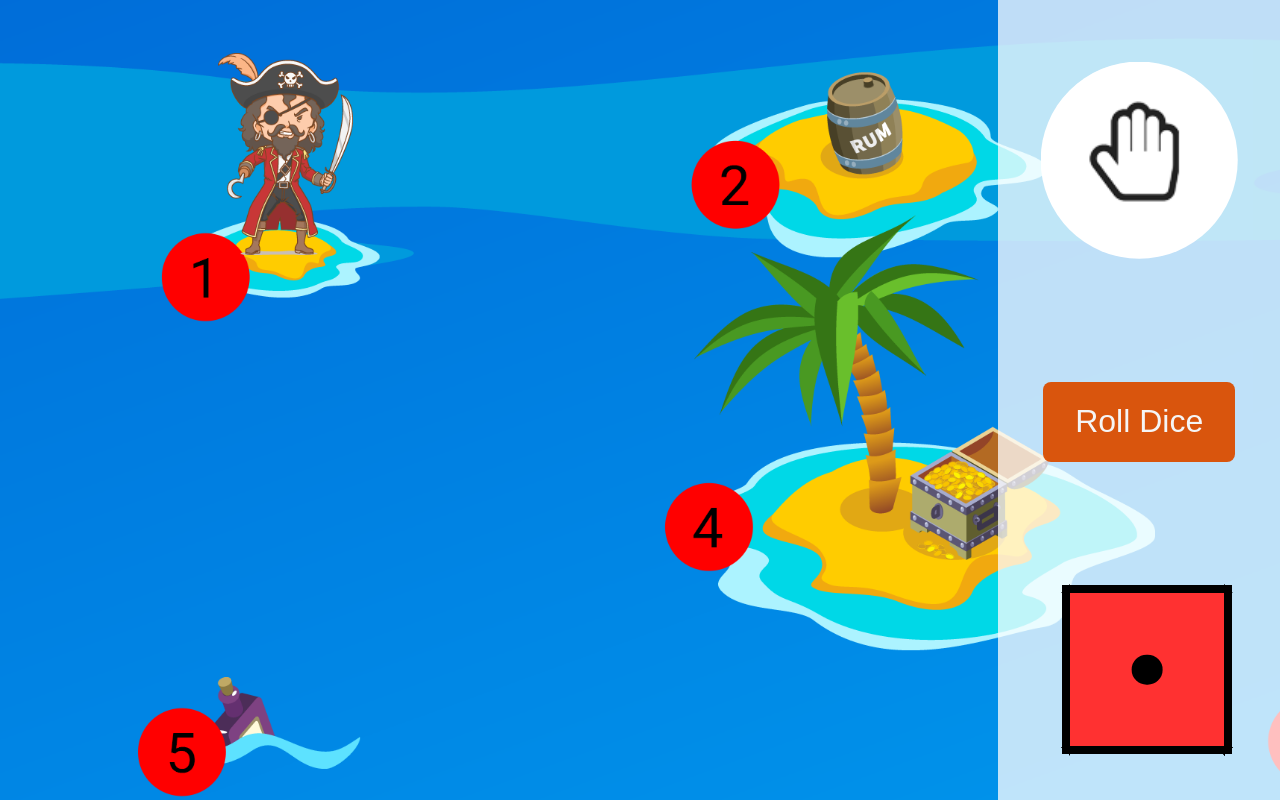
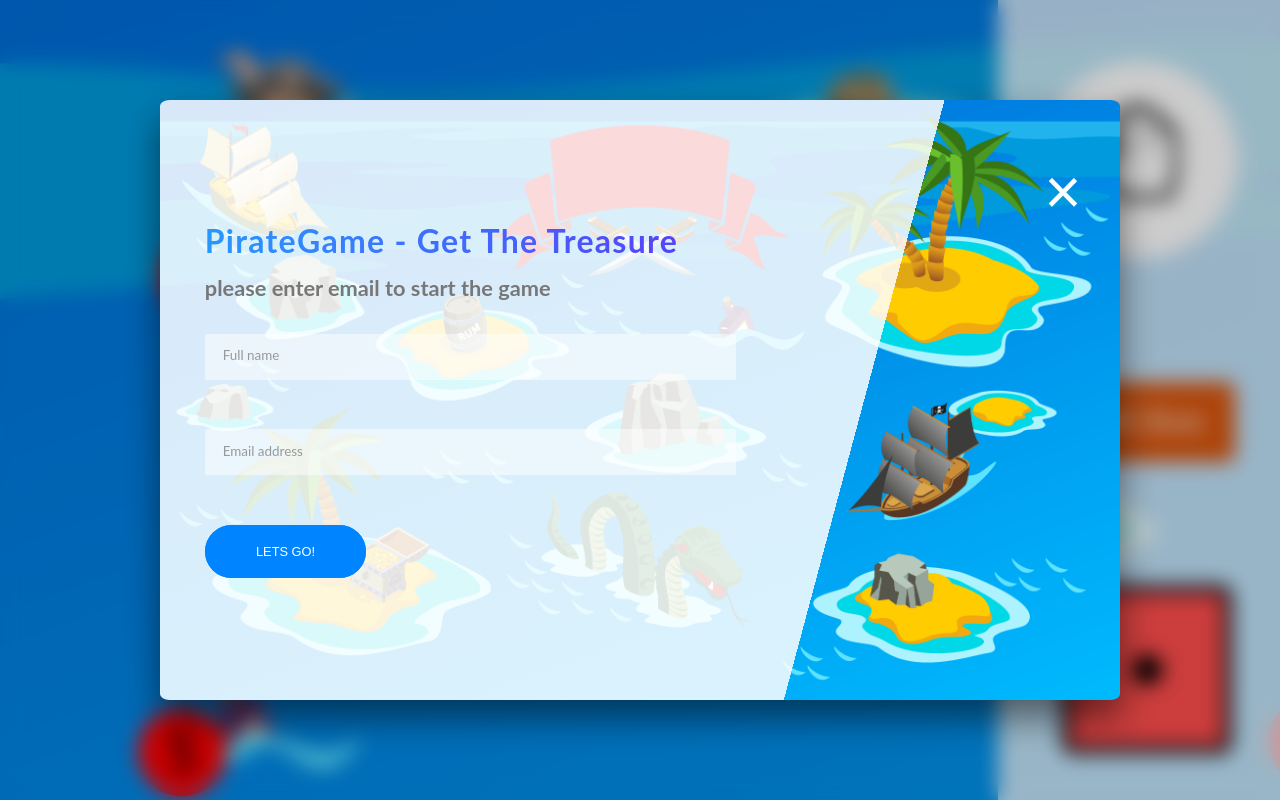
Before and after one commit to trh4/pirateGame, a React app in the folder pirategame/: page / in a window 1280 px wide. Shown: the top 800 px of the page. Built offline with nearby package versions, Linux system fonts and the light colour scheme.

Commit message:
finish frontEnd

```diff
--- a/pirategame/sass/base/_typography.scss
+++ b/pirategame/sass/base/_typography.scss
@@ -2,63 +2,16 @@ body {
   font-family: "Lato", sans-serif;
   font-weight: 400;
   /* font-size: 16px; */
-  line-height: 1.7;
+  line-height:  $default-font-size*2;
   color: $color-grey-dark;
   /* padding: 30px; */
 
 }
 
 .heading-primary {
-  color: $color-white;
-  text-transform: uppercase;
-  backface-visibility: hidden;
-  /* fix shake up for the animation */
-  /* margin-bottom: 60px; */
-  margin-bottom: 6rem;
-  // color: red;
-
-
-  &--main {
-    display: block;
-    /* font-size: 60px; */
-    font-size: 6rem;
-    font-weight: 400;
-    /* letter-spacing: 35px; */
-    letter-spacing: 3.5rem;
-    animation-name: moveInLeft;
-    animation-duration: 1s;
-    animation-timing-function: ease-out;
-    /* https://developer.mozilla.org/en-US/docs/Web/CSS/animation-timing-function */
-    /* animation-delay: 3s; */
-    /* animation-iteration-count: 3; */
-
-    @include respond(phone){
-      letter-spacing: 1rem;
-      font-size: 5rem;
-    }
-
-  }
-
-  &--sub {
-    display: block;
-    /* font-size: 20px; */
-    font-size: 2rem;
-    font-weight: 700;
-    /* letter-spacing: 17.4px; */
-    letter-spacing: 1.75rem;
-    animation-name: moveInRight;
-    animation-duration: 3s;
-    animation-timing-function: ease-out;
-
-    @include respond(phone){
-      letter-spacing: .5rem;
-    }
-  }
-}
-
-.heading-secondery {
-  font-size: 3.5rem;
-  text-transform: uppercase;
+  line-height:  $default-font-size*3;
+  font-size: $default-font-size*2.5;
+  // text-transform: uppercase;
   font-weight: 700;
   display: inline-block;
   background-image: linear-gradient(
@@ -69,27 +22,18 @@ body {
   -webkit-background-clip: text;
   color: transparent;
   transition: all 0.2s;
-  letter-spacing: 0.2rem;
+  letter-spacing:  $default-font-size*0.1;
 
-  @include respond(tab-port){
-    font-size: 3rem;
-    margin-top : 7rem ;// extra
-  }
-  @include respond(phone){
-    font-size: 2.5rem;
-    margin-top : 10rem  ;// extra
-
-  }
 
   &:hover {
-    transform: skewY(2deg) skewX(15deg) scale(1.1);
+    transform: skewY(1deg) skewX(1deg) scale(1.01);
     text-shadow: 0.5rem 1rem 2rem rgba($color-black, 0.2);
   }
 }
-.heading-tertiary {
-  font-size: $default-font-size;
+.heading-secondery {
+  font-size: $default-font-size*1.7;
   font-weight: 700;
-  text-transform: uppercase;
+  // text-transform: uppercase;
 }
 .paragraph {
   font-size: $default-font-size;
@@ -97,3 +41,9 @@ body {
     margin-bottom: 6rem;
   }
 }
+
+.heading-tertiary{
+  font-size: $default-font-size*3;
+  font-weight: 700;
+  text-align: center;
+}
--- a/pirategame/sass/base/_utilities.scss
+++ b/pirategame/sass/base/_utilities.scss
@@ -3,20 +3,13 @@
 }
 
 .u-margin-bottom-small {
-  margin-bottom: 1.5rem !important;
+  margin-bottom: 2vh !important;
 }
 .u-margin-bottom-medium {
-  margin-bottom: 4rem !important;
-  @include respond(tab-port) {
-    margin-bottom: 3rem !important;
-  }
+  margin-bottom: 4vh !important;
 }
 .u-margin-bottom-big {
   margin-bottom: 8rem !important;
-
-  @include respond(tab-port) {
-    margin-bottom: 5rem !important;
-  }
 }
 
 .u-margin-top-big {
--- /dev/null
+++ b/pirategame/sass/components/_button.scss
@@ -0,0 +1,74 @@
+.btn {
+  &,
+  &:link,
+  &:visited {
+    text-transform: uppercase;
+    text-decoration: none;
+    padding: $default-font-size*1.5 $default-font-size*4 ;
+    // padding: 10px 100px ;
+    display: inline-block;
+    /* border-radius: 100px; */
+    border-radius: 10rem;
+    transition: all 0.2s;
+    /* transition has to be on the perent */
+    position: relative;
+    font-size: $default-font-size;
+    //change for the <Button> elm
+    border: none;
+    cursor: pointer;
+  }
+
+
+  &:hover {
+    transform: translateY(-3px);
+    /* box-shadow: 0 10px 20px #00000033; */
+    box-shadow: 0 1rem 2rem rgba($color-black, 0.2);
+    /* box shadow - try online generator to study */
+    &::after {
+      transform: scaleX(1.4) scaleY(1.6);
+      opacity: 0;
+    }
+  }
+
+  &:active,
+  &:focus {
+    outline: none;
+    transform: translateY(-1px);
+    box-shadow: 0 0.5rem 1rem rgba($color-black, 0.2);
+  }
+
+  &--white {
+    background-color: $color-white;
+    color: $color-grey-dark;
+    &::after {
+      background-color: $color-white;
+    }
+  }
+
+  &--blue {
+    background-color: $color-primary;
+    color: $color-white;
+    &::after {
+      background-color: $color-primary;
+    }
+  }
+
+  &::after {
+    content: "";
+    display: inline-block;
+    height: 100%;
+    width: 100%;
+    border-radius: 100px;
+    position: absolute;
+    top: 0;
+    left: 0;
+    z-index: -1;
+    transition: all 0.2s;
+  }
+
+  &--animated {
+    animation: moveInBottom 0.5s ease-out 0.75s;
+    animation-fill-mode: backwards;
+    /* set the 0% animation setting for the delay too  */
+  }
+}
--- a/pirategame/sass/components/_cube.scss
+++ b/pirategame/sass/components/_cube.scss
@@ -21,9 +21,10 @@
   line-height: $cube-base;
   font-size: 15vh;
   font-weight: bold;
-  color: white;
+  // color: white;
   text-align: center;
   border: 1vh solid black;
+  border-radius: 7%;
   &::before {
     position: absolute;
     content: "";
@@ -34,6 +35,7 @@
     @include Center-horz-vert;
   }
 }
+
 
 .cube__face--front {
   // number 1
--- /dev/null
+++ b/pirategame/sass/components/_form.scss
@@ -0,0 +1,86 @@
+.form {
+  &__group:not(:last-child) {
+    margin-bottom: 2*$remEq;
+  }
+  &__input {
+    font-size: 1.5*$remEq;
+    font-family: inherit;
+    color: inherit;
+    padding: 1.5*$remEq 2*$remEq;
+    border-radius: 2*$default-font-size*0.1;
+    background-color: rgba($color-white, 0.5);
+    border: none;
+    border-bottom: 3*$default-font-size*0.1 solid transparent;
+    width: 90%;
+    display: block;
+    transition: all .3s;
+
+    &::-webkit-input-placeholder {
+      color: $color-grey-dark-2;
+    }
+  }
+  &__input:focus {
+    outline: none;
+    box-shadow: 0 1*$remEq 2*$remEq rgba($color-black, 0.1);
+    border-bottom: 3*$default-font-size*0.1 solid $color-primary;
+    &:focus:invalid {
+      border-bottom: 3*$default-font-size*0.1 solid $color-secondery-dark;
+    }
+  }
+  &__label {
+    font-size: 1.2*$remEq;
+    font-weight: 700;
+    margin-left: 2*$remEq;
+    margin-top: .7*$remEq;
+    display: block;
+    transition: all .5s;
+
+  }
+  &__input:placeholder-shown + &__label{
+    opacity: 0;
+    visibility: hidden;
+    transform: translateY(-4*$remEq);
+  }
+  &__radio-group{
+    width: 49%;
+    display: inline-block;
+
+  }
+  &__radio-input{
+    display: none;
+  }
+  &__radio-label{
+    font-size: $default-font-size;
+    cursor: pointer;
+    position: relative;
+    padding-left: 4.5*$remEq;
+  }
+  &__radio-button{
+    height: 3*$remEq;
+    width: 3*$remEq;
+    border: 5*$default-font-size*0.1 solid $color-primary;
+    border-radius: 50%;
+    display: inline-block;
+    position: absolute;
+    left: 0;
+    top: -.4*$remEq;
+
+    &::after{
+      content: "";
+      display: block;
+      height: 1.3*$remEq;
+      width: 1.3*$remEq;
+      border-radius: 50%;
+      position: absolute;
+      top: 50%;
+      left: 50%;
+      transform: translate(-50%,-50%);
+      background-color: $color-primary;
+      opacity: 0;
+      transition: opacity 0.3s;
+    }
+  }
+  &__radio-input:checked ~ &__radio-label &__radio-button::after{
+    opacity: 1;
+  }
+}
--- a/pirategame/sass/components/_popup.scss
+++ b/pirategame/sass/components/_popup.scss
@@ -1,5 +1,4 @@
 .popup {
-
   height: 100vh;
   width: 100%;
   position: fixed;
@@ -22,11 +21,23 @@
   }
 
   &__content {
+    background-image: linear-gradient(
+      105deg,
+      rgba($color-white, 0.85) 0%,
+      rgba($color-white, 0.85) 70%,
+      transparent 70%)
+      ,url(../img/backroundLogo.png)
+    ;
+    background-size: 100%;
+    border-radius: 3px;
+    box-shadow: 0 1.5*$default-font-size*0.7 4*$default-font-size*0.7 rgba($color-black, 0.5);
+
     position: absolute;
     width: 75%;
+    height: 75%;
     background-color: rgba($color-white, 1);
-    box-shadow: 0 2rem 4rem rgba($color-black, 0.2);
-    border-radius: 5px;
+    box-shadow: 0 2*$default-font-size*0.7 4*$default-font-size*0.7 rgba($color-black, 0.5);
+    border-radius: 1%;
     @include Center-horz-vert;
     display: table;
     overflow: hidden;
@@ -34,63 +45,41 @@
     transform: translate(-50%, -50%) scale(0.25);
     transition: all 0.5s 0.2s;
   }
+
   &__left {
-    width: 33.3333333%;
-    display: table-cell;
-  }
-  &__right {
     width: 66.6666666%;
     display: table-cell;
     vertical-align: middle;
-    padding: 3rem 5rem;
-  }
-  &__img {
-    display: block;
-    width: 100%;
-  }
-  &__text {
-    font-size: 1.4rem;
-    margin-bottom: 4rem;
-
-    -moz-column-count: 2;
-    -moz-column-gap: 4rem;
-    -moz-column-rule: 1px solid $color-grey-light-2;
-
-    column-count: 2;
-    column-gap: 4rem;
-    column-rule: 1px solid $color-grey-light-2;
-
-    -moz-hyphens: auto;
-    -ms-hyphens: auto;
-    -webkit-hyphens: auto;
-    hyphens: auto;
+    padding: 3*$default-font-size*0.7 5*$default-font-size*0.7;
+    background-color: transparent;
   }
 
-  &:target {
+
+  &--show {
     opacity: 1;
     visibility: visible;
   }
 
-  &:target &__content {
+  &--show &__content {
     opacity: 1;
     transform: translate(-50%, -50%) scale(1);
   }
 
   &__close {
-    &:link,
-    &:visited {
+    border: none;
+    background-color: transparent;
     color: $color-grey-dark;
+    color: $color-white;
     position: absolute;
-      top: 2.5rem;
-      right: 2.5rem;
-      font-size: 3rem;
+    top: 10%;
+    right: 4%;
+    font-size: $default-font-size*5;
     text-decoration: none;
     display: inline-block;
     transition: all 0.2s;
     line-height: 1;
-    }
     &:hover {
-      color: $color-primary;
+      color: $color-grey-dark;
     }
   }
 }
--- a/pirategame/sass/main.scss
+++ b/pirategame/sass/main.scss
@@ -17,6 +17,8 @@
 
 @import "components/cube";
 @import "components/popup";
+@import "components/form";
+@import "components/button";
 
 @import "layout/sea";
 @import "layout/sidebar";
--- a/pirategame/src/Components/App.js
+++ b/pirategame/src/Components/App.js
@@ -2,10 +2,13 @@
 import React, { useEffect, useState } from "react";
 import Sea from "./Sea";
 import Sidebar from "./Sidebar";
+import Popup from "./Popup";
 
 function App() {
   let [dragToScroll, setDragToScroll] = useState(false);
-  let [currentBox, setcurrentBox] = useState(0);
+  let [currentBox, setcurrentBox] = useState(-1);
+  let [email, setEmail] = useState();
+  let [name, setName] = useState();
   let centerMap = () => {
     window.scrollTo({ top: 0, left: 0, behavior: "smooth" });
   };
@@ -28,6 +31,9 @@ function App() {
     if (e.key === "X" || e.key === "x") {
       setDragToScroll(false);
     }
+    if (e.key === "p" || e.key === "P") {
+      document.querySelector(".popup").classList.add("popup--show");
+    }
   }
   function logKey(e) {
     console.log(`
@@ -45,9 +51,12 @@ function App() {
     //   behavior: "smooth",
     // });
   }
-  function name(params) {}
+  useEffect(() => {
+    console.log("render:", name, email);
+    if (currentBox === 0) centerMap();
+  });
   return (
-    <div className="app" tabIndex={-1} onKeyDown={handleKeyDown}>
+    <main className="app" tabIndex={-1} onKeyDown={handleKeyDown}>
       <Sidebar
         SetcurrentBox={setcurrentBox}
         CurrentBox={currentBox}
@@ -55,42 +64,13 @@ function App() {
         DragToScroll={dragToScroll}
       />
       <Sea CurrentBox={currentBox} DragToScroll={dragToScroll} />
-
-      <aside class="popup" id="popup">
-        <div class="popup__content">
-          <div class="popup__right">
-            <a href="." class="popup__close">
-              &times;
-            </a>
-            <h2 class="heading-secondery u-margin-bottom-small">
-              Start booking now
-            </h2>
-            <h3 class="heading-tertiary u-margin-bottom-small">
-              Important &ndash; Please read these terms before booking
-            </h3>
-            <p class="popup__text">
-              Lorem ipsum dolor sit amet, consectetur adipiscing elit, sed do
-              eiusmod tempor incididunt ut labore et dolore magna aliqua. Sed
-              sed risus pretium quam. Aliquam sem et tortor consequat id.
-              Volutpat odio facilisis mauris sit amet massa vitae. Mi bibendum
-              neque egestas congue. Placerat orci nulla pellentesque dignissim
-              enim sit. Vitae semper quis lectus nulla at volutpat diam ut
-              venenatis. Malesuada pellentesque elit eget gravida cum sociis
-              natoque penatibus et. Proin fermentum leo vel orci porta non
-              pulvinar neque laoreet. Gravida neque convallis a cras semper.
-              Molestie at elementum eu facilisis sed odio morbi quis. Faucibus
-              vitae aliquet nec ullamcorper sit amet risus nullam eget. Nam
-              libero justo laoreet sit. Amet massa vitae tortor condimentum
-              lacinia quis vel eros donec. Sit amet facilisis magna etiam.
-              Imperdiet sed euismod nisi porta.
-            </p>
-            <a href="#popup" class="btn btn--green">
-              Book now
-            </a>
-          </div>
-        </div>
-      </aside>
-    </div>
+      <Popup
+        CurrentBox={currentBox}
+        SetcurrentBox={setcurrentBox}
+        SetEmail={setEmail}
+        SetName={setName}
+      />
+    </main>
   );
 }
 
--- a/pirategame/src/Components/Pirate.js
+++ b/pirategame/src/Components/Pirate.js
@@ -4,6 +4,7 @@ function Pirate(props) {
   let pirate = useRef();
   useEffect(() => {
     pirate.current = document.querySelector(".pirate");
+    if(props.CurrentBox===0) pirate.current.className="pirate"
     movePirate();
   }, [props.CurrentBox]);
   function followPirate(sec, blockVal, inlineVal) {
--- /dev/null
+++ b/pirategame/src/Components/Popup.js
@@ -0,0 +1,124 @@
+import { useEffect } from "react";
+import { render } from "@testing-library/react";
+export default function Popup(props) {
+  function closeValidate() {
+    if (document.querySelector(".form").checkValidity()) {
+      const email = document.getElementById("email").value;
+      const name = document.getElementById("name").value;
+      document.querySelector(".popup").classList.remove("popup--show");
+      props.SetEmail(email);
+      props.SetName(name);
+      props.SetcurrentBox(0);
+    }
+  }
+  function close() {
+    document.querySelector(".popup").classList.remove("popup--show");
+    props.SetcurrentBox(0);
+  }
+  function welcome() {
+    return (
+      <aside className="popup popup--show">
+        <div className="popup__content">
+          <div className="popup__left">
+            <button className="popup__close" onClick={close}>
+              &times;
+            </button>
+            <h1 className="heading-primary u-margin-bottom-small">
+              PirateGame - Get The Treasure
+            </h1>
+            <form action="#" className="form">
+              <div className="u-margin-bottom-medium">
+                <h2 className="heading-secondery">
+                  please enter email to start the game
+                </h2>
+              </div>
+              <div className="form__group">
+                <input
+                  type="text"
+                  className="form__input"
+                  placeholder="Full name"
+                  // required
+                  id="name"
+                />
+                <label htmlFor="name" className="form__label">
+                  Full name
+                </label>
+              </div>
+              <div className="form__group">
+                <input
+                  type="email"
+                  className="form__input"
+                  placeholder="Email address"
+                  required
+                  id="email"
+                />
+                <label htmlFor="email" className="form__label">
+                  Email address
+                </label>
+              </div>
+              <div className="form__group">
+                <button className="btn btn--blue" onClick={closeValidate}>
+                  lets go!
+                </button>
+              </div>
+            </form>
+          </div>
+          <div className="popup__right"></div>
+        </div>
+      </aside>
+    );
+  }
+  function gotNumber(msg, win) {
+    return (
+      <aside className="popup">
+        <div className="popup__content">
+          <div className="popup__left">
+            <button className="popup__close" onClick={close}>
+              &times;
+            </button>
+            <h1 className="heading-primary u-margin-bottom-small">{msg}</h1>
+            <h2 className="heading-tertiary u-margin-bottom-medium">
+              {win === true ? "you won" : "Game Over"}
+            </h2>
+            <button className="btn btn--blue" onClick={close}>
+              Try Again
+            </button>
+          </div>
+          <div className="popup__right"></div>
+        </div>
+      </aside>
+    );
+  }
+  useEffect(() => {
+    if (props.CurrentBox !== 0) {
+      setTimeout(() => {
+        if (document.querySelector(".popup"))
+          document.querySelector(".popup").classList.add("popup--show");
+      }, props.CurrentBox===7 ? 5*1500+500 : props.CurrentBox*1500+500);
+    }
+  }, [props.CurrentBox]);
+  function modal() {
+    switch (props.CurrentBox) {
+      case -1:
+        return welcome();
+      case 1:
+        return gotNumber("You stayed in the same place..", false, 0);
+      case 2:
+        return gotNumber("You found new rum", true);
+      case 3:
+        return gotNumber("The dragon ate you", false);
+      case 4:
+        return gotNumber("You Found the Treasure", true);
+      case 5:
+        return gotNumber("random joke from DB", true);
+      case 6:
+        return gotNumber("You reached the island and survived!", true);
+      case 7:
+        return gotNumber("You found spoiled rum", false, 5);
+      default:
+        break;
+    }
+  }
+
+  return modal();
+}
--- a/pirategame/src/Components/Sidebar.js
+++ b/pirategame/src/Components/Sidebar.js
@@ -7,13 +7,13 @@ function Sidebar(props) {
     else hand.style.backgroundSize = "cover";
   }
   function rollDice() {
-    if(props.DragToScroll===true) return;
+    if (props.DragToScroll === true) return;
     const rand = Math.floor(Math.random() * 7);
     // changeCube(rand);
     changeCube(rand);
     setTimeout(() => {
       props.SetcurrentBox(rand);
-    }, 2 * 1000);
+    }, 1 * 1000);
   }
   function changeCube(num) {
     let cubeRotate = document.querySelector(".cube--rotate");
@@ -42,6 +42,9 @@ function Sidebar(props) {
   }
 
   useEffect(() => {
+    if (props.CurrentBox === 0) {
+      document.querySelector(".cube--rotate").className="cube cube--rotate"
+    }
     toggleBackground();
   }, [props.DragToScroll, props.CurrentBox]);
   return (
```
Also changed, not shown: pirategame/sass/abstracts/_variables.scss (+10 -7 lines), pirategame/sass/pages/_home.scss (line endings or trailing spaces), pirategame/src/css/style.css, pirategame/src/img/backroundLogo.png (added). Lines whose indentation alone changed are shown as unchanged.
